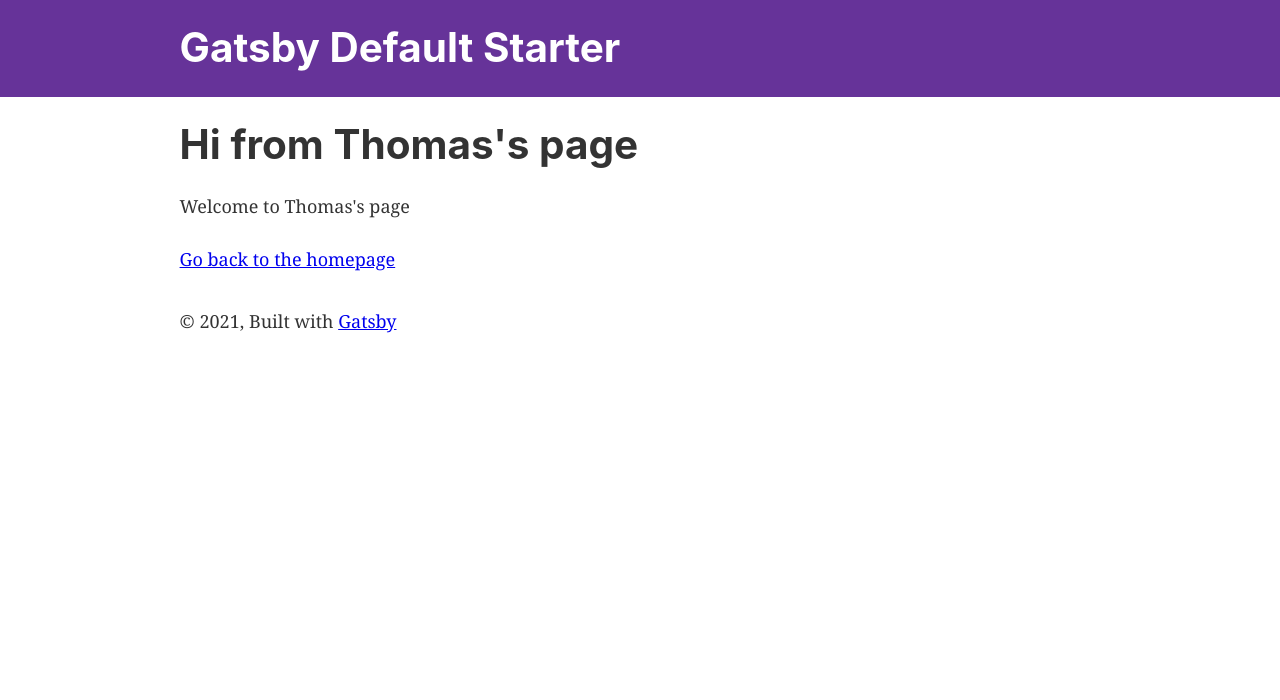
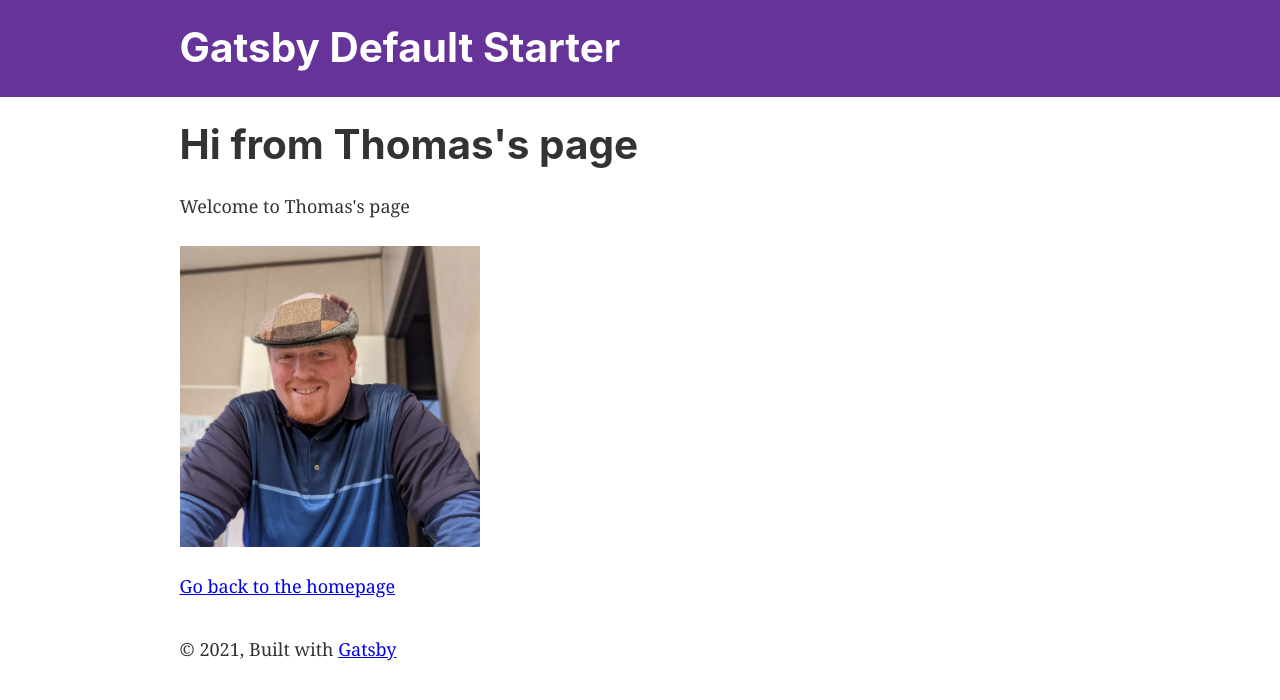
Before and after one commit to Adrian609/gatsby-docs, a Gatsby site: page /thomas in a window 1280 px wide. Built offline with nearby package versions, Linux system fonts and the light colour scheme; Gatsby itself is replaced by a stand-in of ours.

Commit message:
Update thomas.js

```diff
--- a/src/pages/thomas.js
+++ b/src/pages/thomas.js
@@ -3,12 +3,16 @@ import { Link } from "gatsby"
 
 import Layout from "../components/layout"
 import SEO from "../components/seo"
+import ImageFitz from "../components/imagefitz"
 
 const ThomasPage = () => (
   <Layout>
     <SEO title="Thomas's Page" />
     <h1>Hi from Thomas's page</h1>
     <p>Welcome to Thomas's page</p>
+    <div style={{ maxWidth: `300px`, marginBottom: `1.45rem` }}>
+    <ImageFitz />
+    </div>
     <Link to="/">Go back to the homepage</Link>
   </Layout>
 )
```
